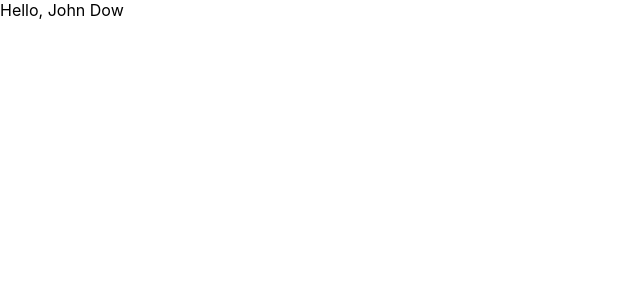
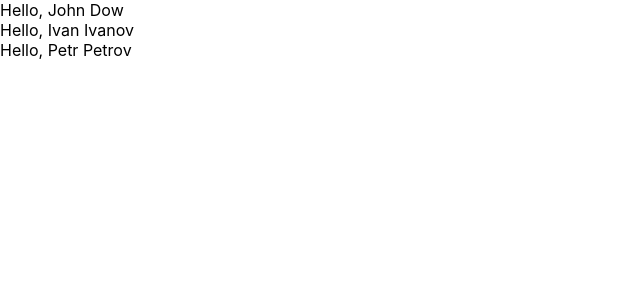
Before and after one commit to LitvE/myreact_app, a React (Create React App) app: page / in a window 1280 px wide. Shown: the top 300 px of the page, without its empty margins (0-640 px from the left). Built offline with nearby package versions, Linux system fonts and the light colour scheme.

Commit message:
Components fragment

```diff
--- a/src/App.js
+++ b/src/App.js
@@ -3,7 +3,13 @@ import './App.css';
 import Hello from './Components/Hello';
 
 function App() {
-  return <Hello name={'John'} surname={'Dow'}/>;
+  return (
+  <>
+  <Hello name={'John'} surname={'Dow'} />
+  <Hello name={'Ivan'} surname={'Ivanov'} />
+  <Hello name={'Petr'} surname={'Petrov'} />
+  </>
+  );
 }
 
 export default App;
```
